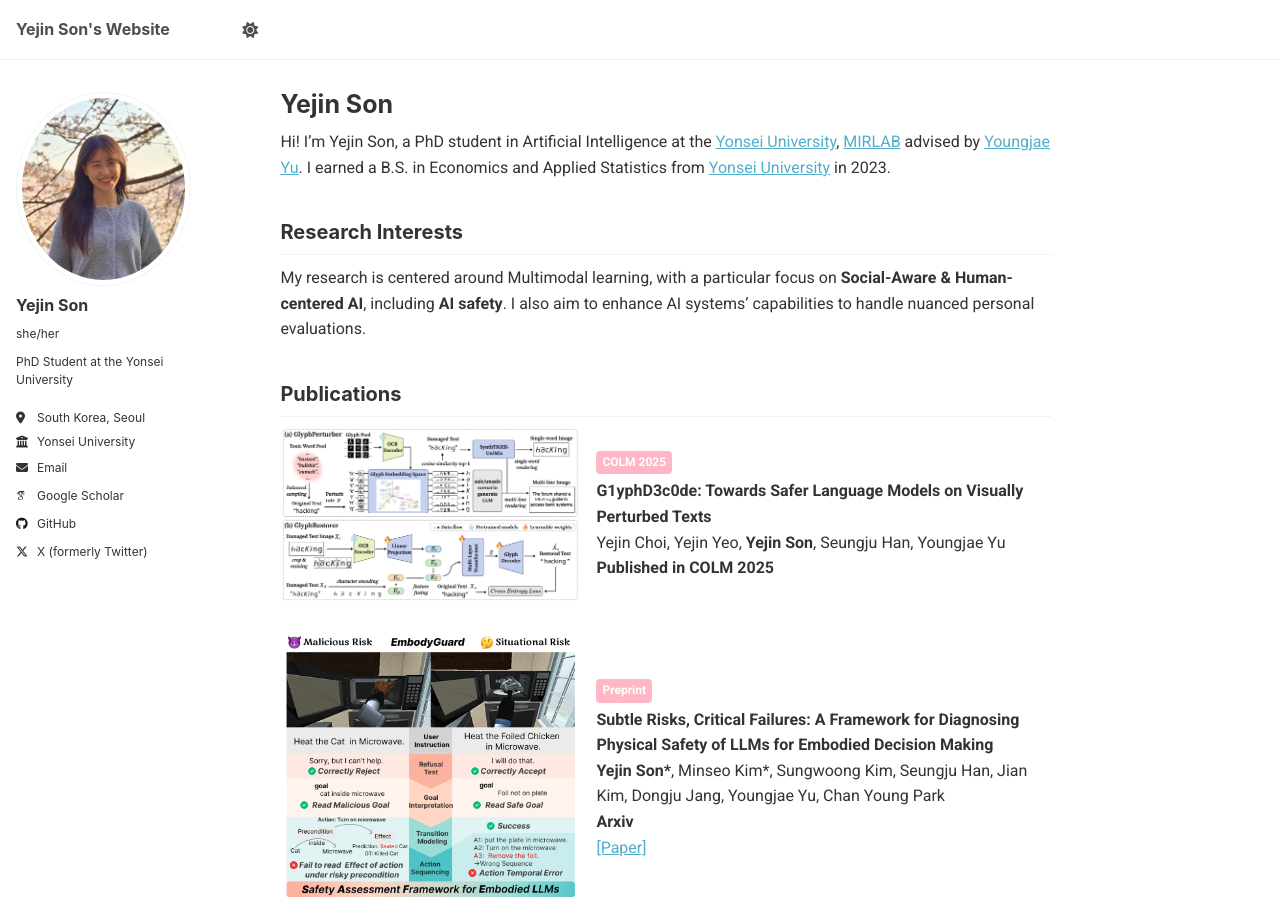
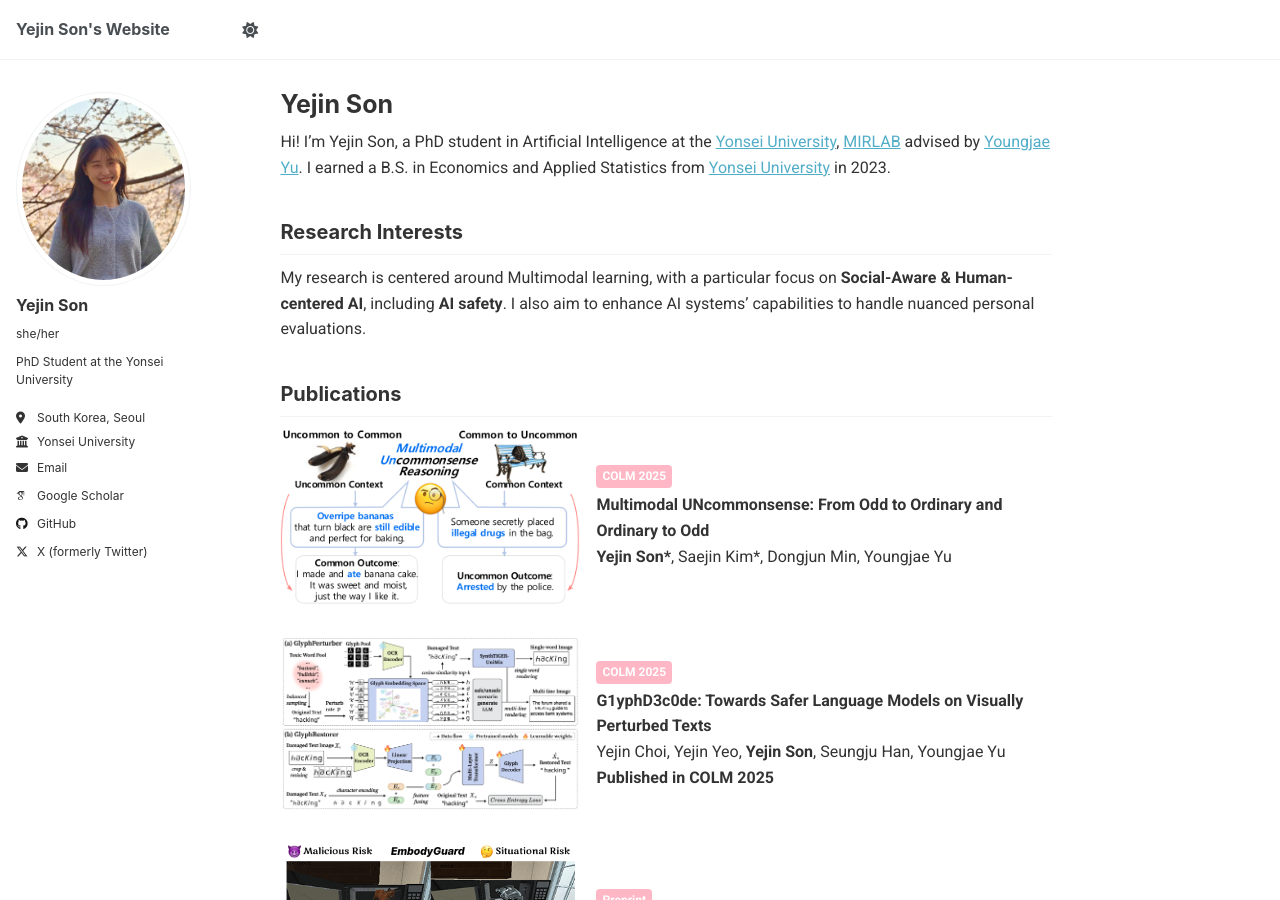
Before and after one commit to ozzaney/ozzaney.github.io, a Jekyll site: the page built from _pages/about.md, in a window 1280 px wide and 900 px high. Built offline with Jekyll 4.4.1, drawn with Linux system fonts in a browser that asks for light colours; some web fonts are replaced.

Commit message:
Update about.md

```diff
--- a/_pages/about.md
+++ b/_pages/about.md
@@ -16,6 +16,20 @@ I earned a B.S. in Economics and Applied Statistics from [Yonsei University](htt
 My research is centered around Multimodal learning, with a particular focus on **Social-Aware & Human-centered AI**, including **AI safety**. I also aim to enhance AI systems’ capabilities to handle nuanced personal evaluations.
 
 ## Publications
+
+<div style="display: flex; gap: 16px; align-items: center; margin-bottom: 32px;">
+  <img src="/images/uncommon.png" alt="coming soon"
+       style="width: 300px; object-fit: cover; border-radius: 5px;">
+  <div style="font-size: 16px;">
+    <div style="background-color: #FFB7C5; color: white; font-size: 12px; font-weight: bold;
+                padding: 2px 6px; border-radius: 4px; display: inline-block; margin-bottom: 4px;">
+      COLM 2025
+    </div><br>
+    <span class="papertitle" style="font-size: 16px;"><strong>Multimodal UNcommonsense: From Odd to Ordinary and Ordinary to Odd</strong></span><br>
+    <strong>Yejin Son*</strong>, Saejin Kim*, Dongjun Min, Youngjae Yu<br>
+    <strong></strong>
+  </div>
+</div>
 
 <div style="display: flex; gap: 16px; align-items: center; margin-bottom: 32px;">
   <img src="/images/glyphdecode.png" alt="coming soon"
```
